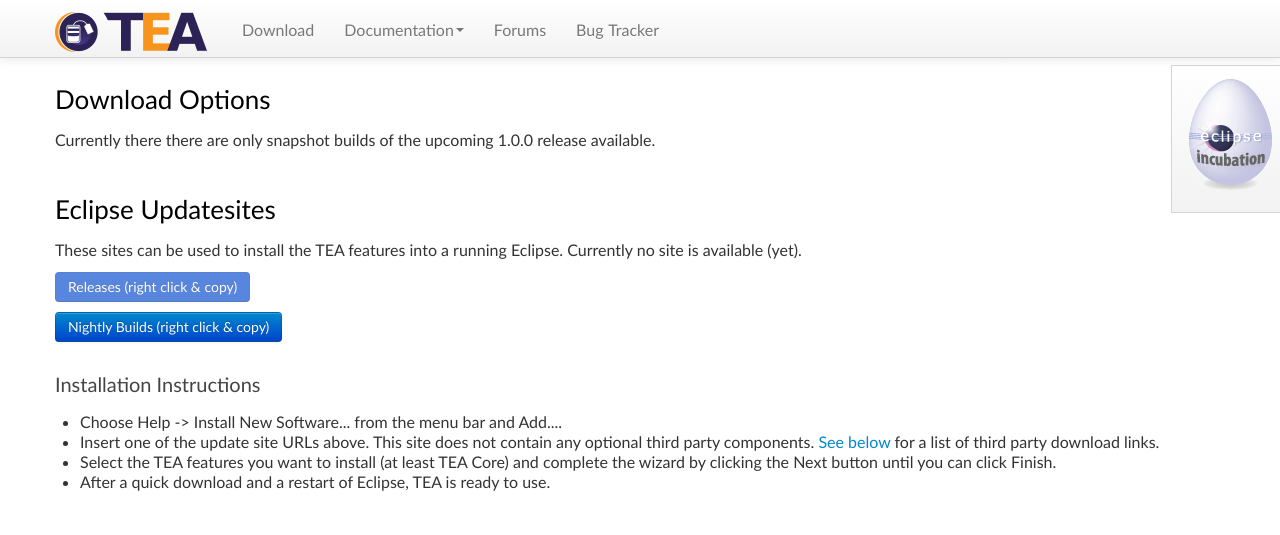
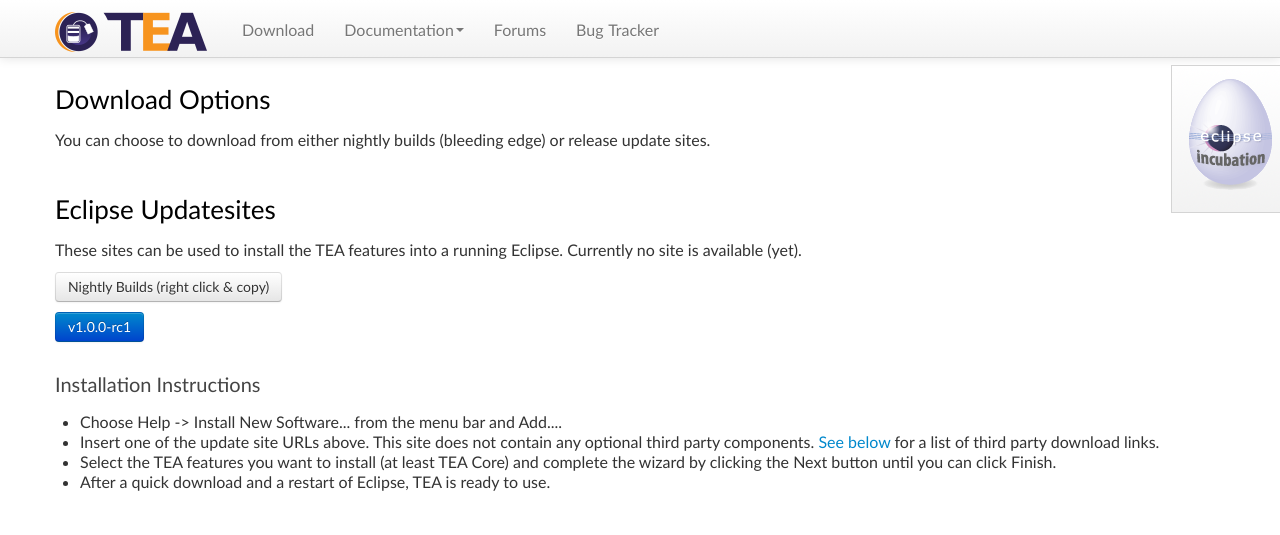
Before and after one commit to eclipse-tea/tea-website, a PHP site: page /download.php in a window 1280 px wide. Shown: the top 535 px of the page. Run offline with PHP 8.4, Linux system fonts and the light colour scheme.

Commit message:
Update downloads for 1.0.0-rc1
Change-Id: Iee9d7588372483d15738794ff6ccf8b5db04b620

```diff
--- a/download.php
+++ b/download.php
@@ -11,7 +11,7 @@
 			<div class="span12">
 				<h2>Download Options</h2>
 				<p>
-		Currently there there are only snapshot builds of the upcoming 1.0.0 release available.
+		You can choose to download from either nightly builds (bleeding edge) or release update sites.
 				</p>
 			</div>
 		</div>
@@ -19,8 +19,10 @@
 			<div class="span12">
 				<h2>Eclipse Updatesites</h2>
 				<p>These sites can be used to install the TEA features into a running Eclipse. Currently no site is available (yet).</p>
-				<p><a href="#" class="has-popover btn btn-primary btn-medium disabled">Releases (right click &amp; copy)</a></p>
-				<p><a href="http://download.eclipse.org/tea/nightly" class="has-popover btn btn-primary btn-medium">Nightly Builds (right click &amp; copy)</a></p>
+				<p><a href="http://download.eclipse.org/tea/nightly" class="has-popover btn btn-secondary btn-medium">Nightly Builds (right click &amp; copy)</a></p>
+				<p>
+					<a href="http://download.eclipse.org/tea/1.0.0-rc1" class="has-popover btn btn-primary btn-medium">v1.0.0-rc1</a>
+				</p>
 				<h3>Installation Instructions</h3>
 				<ul>
 					<li>Choose <e>Help -&gt; Install New Software...</e> from the menu bar and <e>Add...</e>.</li>
```
